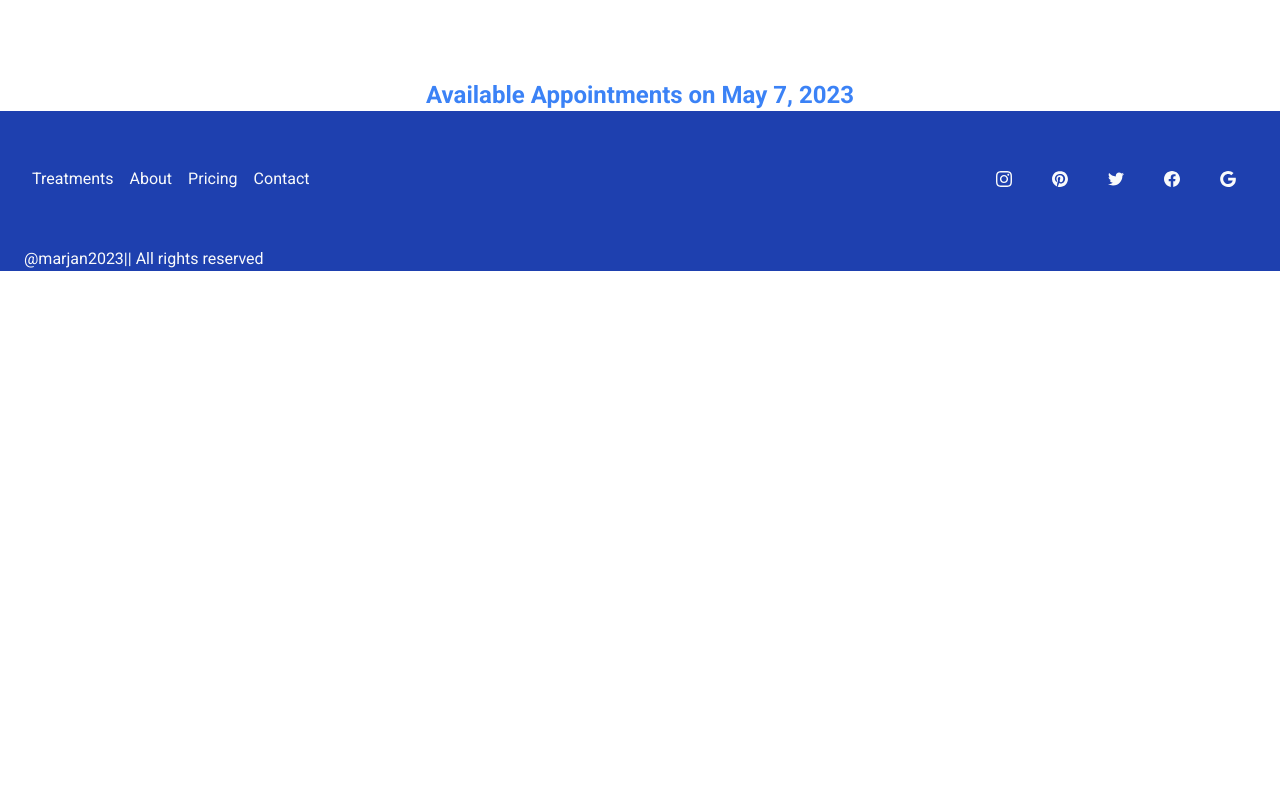
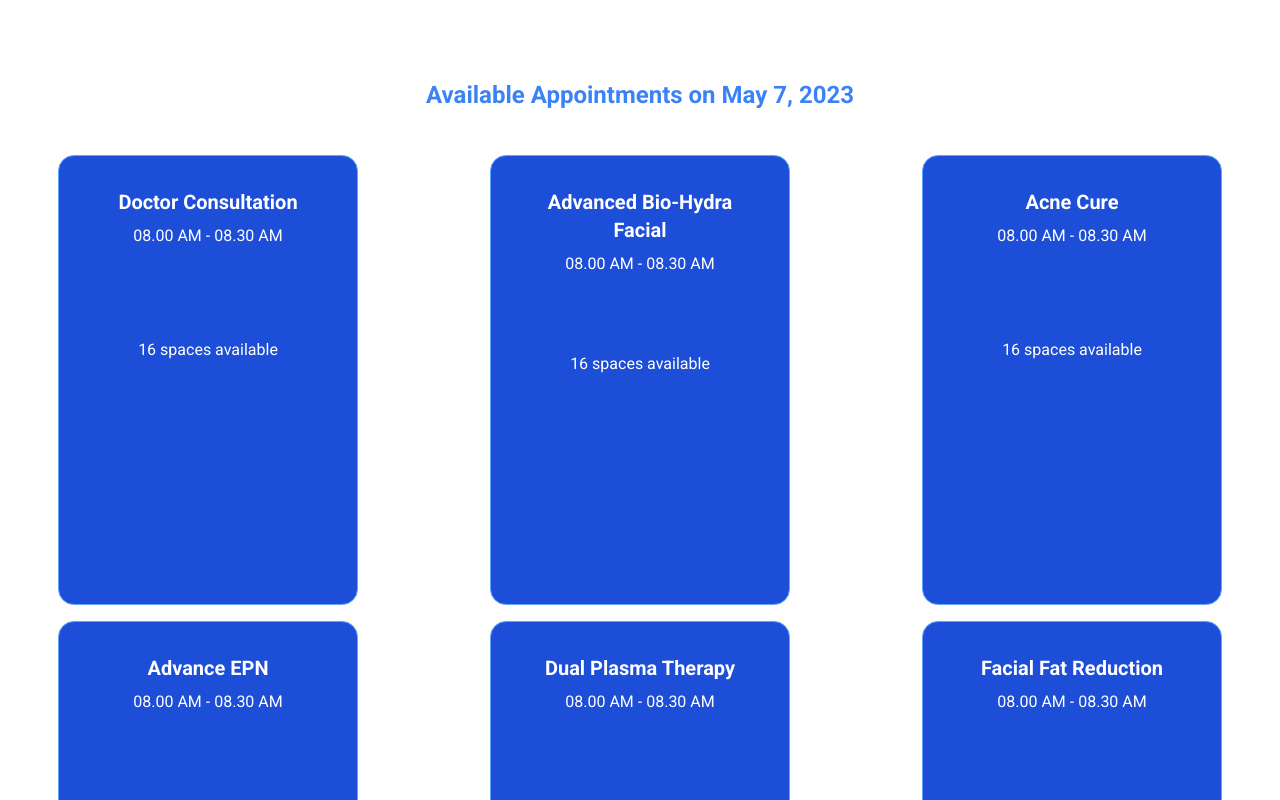
Before and after one commit to Marjan-001/derma-client, a React (Create React App) app: page /appointment in a window 1280 px wide. Shown: the part 660-1460 px from the top of the page. Before the commit the page ends 931 px from the top, so only its background shows below. Built offline with nearby package versions, Linux system fonts and the light colour scheme.

Commit message:
appointmentOptions

```diff
--- /dev/null
+++ b/src/pages/Appointment/AvailableAppointment/AppointmentOption.js
@@ -0,0 +1,26 @@
+import React from 'react';
+
+const AppointmentOption = ({ treatmentOption, setTreatment }) => {
+
+    const { name, slots } = treatmentOption;
+    return (
+        <div className="card w-96 bg-blue-700 border border-blue-400  ">
+            <div className="card-body items-center text-center ">
+                <h2 className=" card-title text-xl font-bold text-white text-center">{name}</h2>
+                <p className='text-white '>{slots.length > 0 ? slots[0] : 'Try another day'}</p>
+                <p className='text-white mb-32 '>{slots.length} {slots.length > 1 ? 'spaces' : 'space'} available</p>
+                {/* <div className="card-actions justify-center">
+
+                    <label
+                        disabled={slots.length === 0}
+                        onClick={() => setTreatment(treatmentOption)}
+                        htmlFor="booking-modal"
+                        className="btn btn-primary text-center text-white">
+                        Book Appointment</label>
+                </div> */}
+            </div>
+        </div>
+    );
+};
+
+export default AppointmentOption;
--- a/src/pages/Appointment/AvailableAppointment/AvailableAppointment.js
+++ b/src/pages/Appointment/AvailableAppointment/AvailableAppointment.js
@@ -1,11 +1,36 @@
 import { format } from 'date-fns';
-import React from 'react';
+import React, { useEffect, useState } from 'react';
+import AppointmentOption from './AppointmentOption';
 
-const AvailableAppointment = ({selectedDate}) => {
+const AvailableAppointment = ({ selectedDate }) => {
+    const [treatmentOptions, setTreatmentOptions] = useState([])
+    const [treatment, setTreatment] = useState(null)
+     useEffect(() => {
+        fetch('treatmentData.json')
+            .then(res => res.json())
+            .then(data => setTreatmentOptions(data))
+
+    }, [])
     return (
         <section className='mt-16'>
             <h1 className='text-center text-blue-500  text-xl md:text-2xl lg:text-2xl font-bold'> Available Appointments on {format(selectedDate,'PP')} </h1>
+     <div className='grid gap-4 py-5 grid-cols-1 md:grid-cols-2 lg:grid-cols-3 mt-6'>
+                {
+                    treatmentOptions.map(treatmentOption =>
+                        <AppointmentOption
 
+                         key={treatmentOption._id}
+                        treatmentOption={treatmentOption}
+                            setTreatment={setTreatment}
+                        >
+
+
+                    </AppointmentOption>
+
+                    )
+                }
+
+            </div>
         </section>
     );
 };
```
